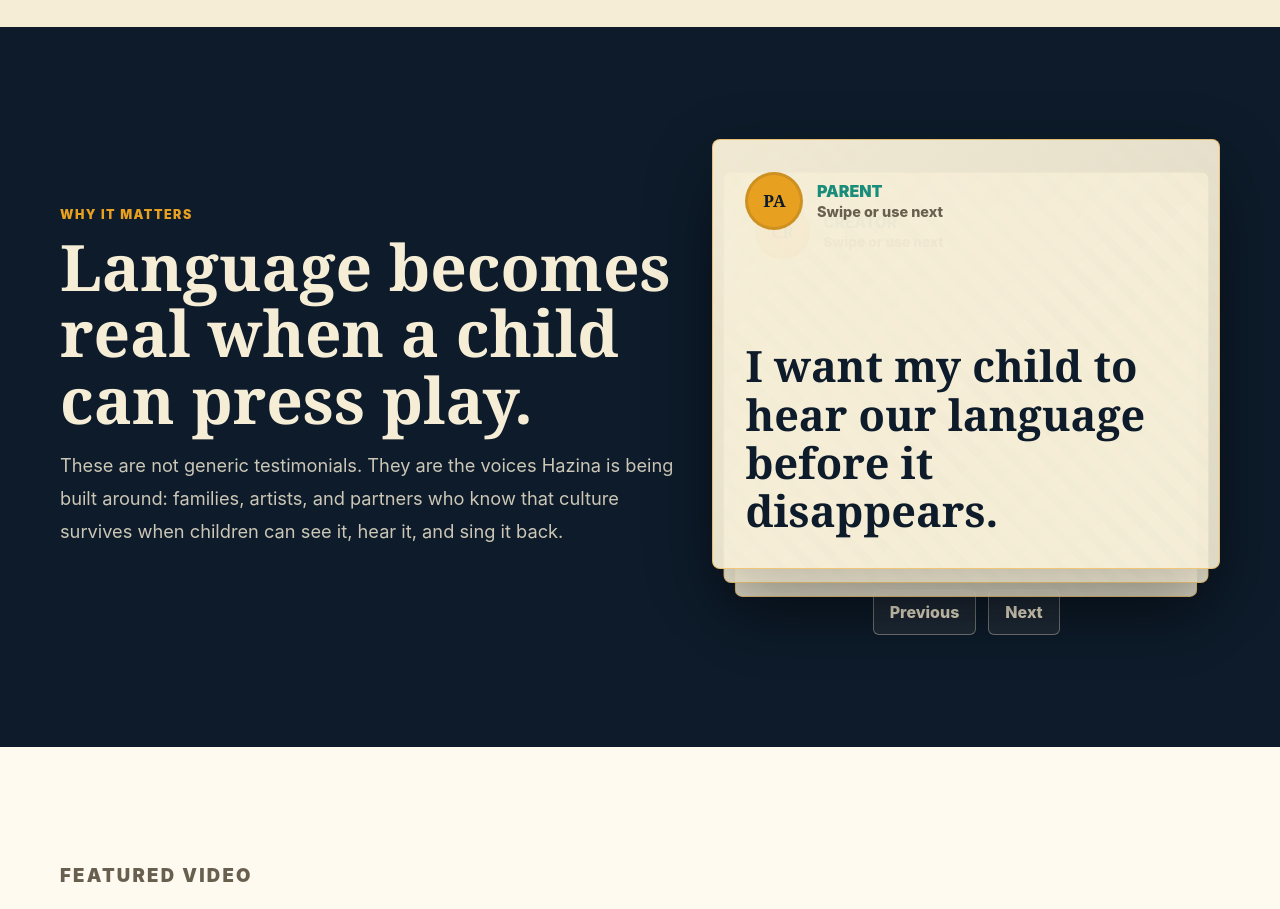
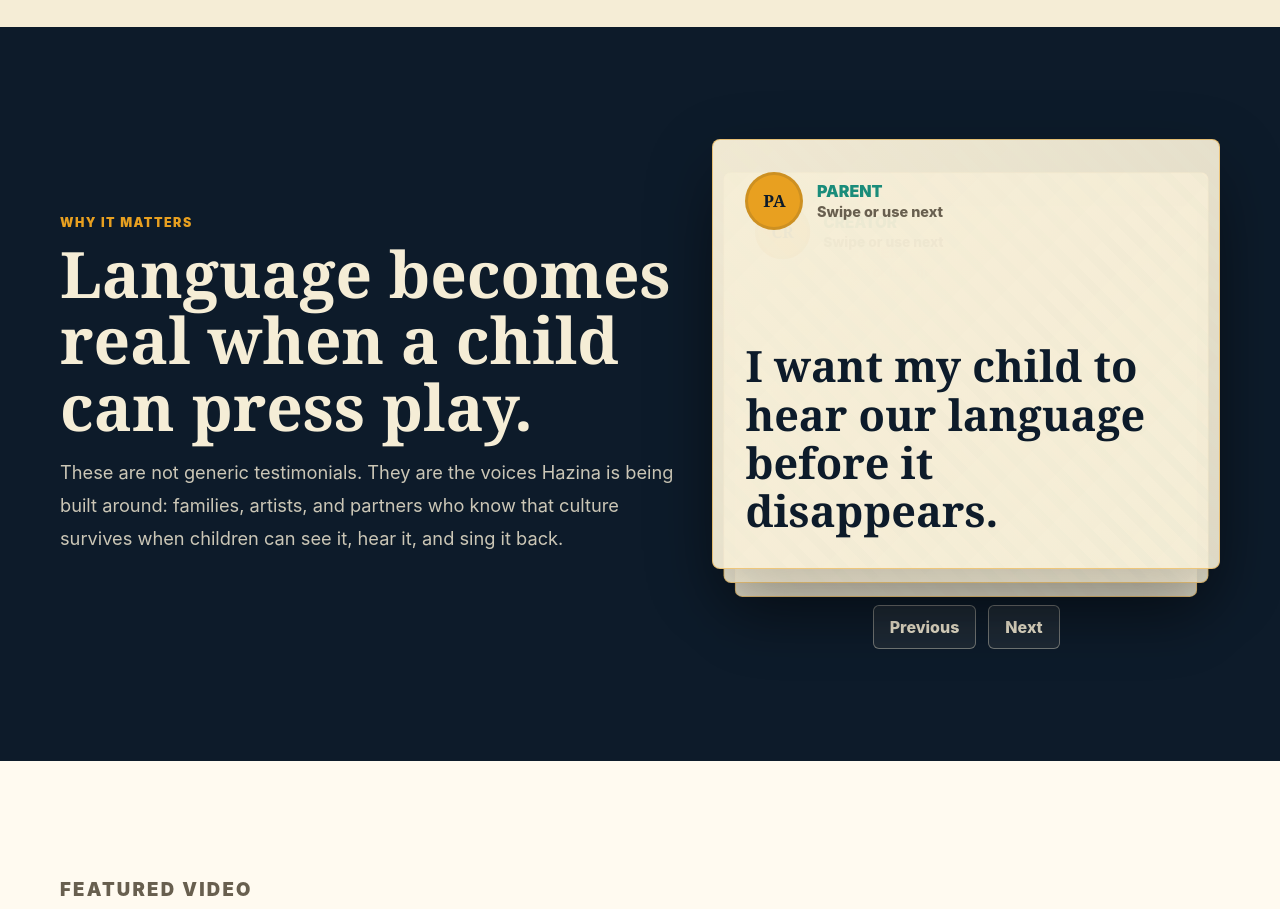
Before and after one commit to hazina730/HAZINA, a React (Vite) app: page / in a window 1280 px wide. Shown: the part 2240-3149 px from the top of the page. Built offline with nearby package versions, Linux system fonts and the light colour scheme.

Commit message:
Lower impact card controls

```diff
--- a/src/styles.css
+++ b/src/styles.css
@@ -520,7 +520,7 @@ h1 {
 
 .impact-controls {
   display: grid;
-  gap: 1.35rem;
+  gap: 2.25rem;
 }
 
 .impact-stack {
```
